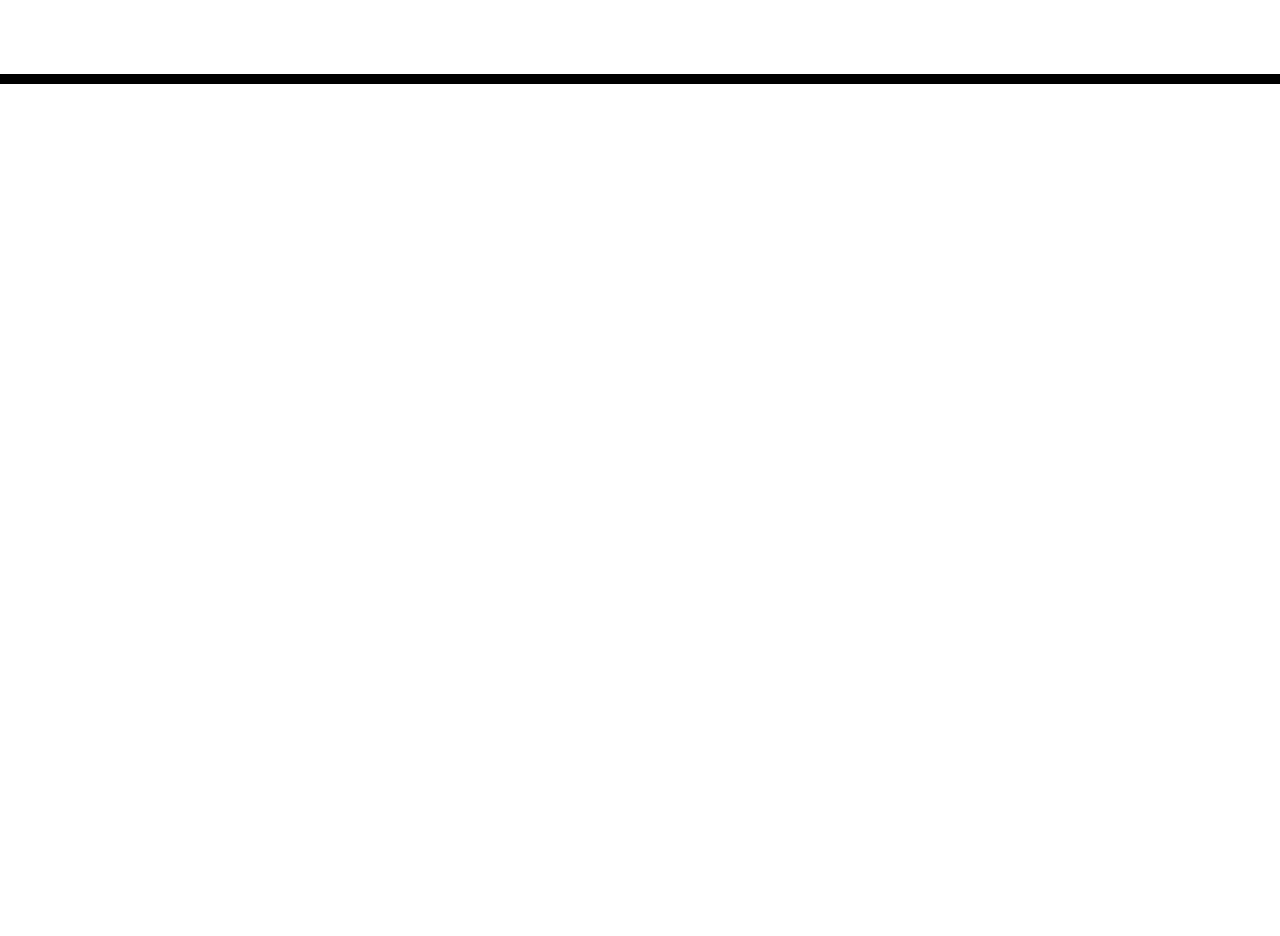
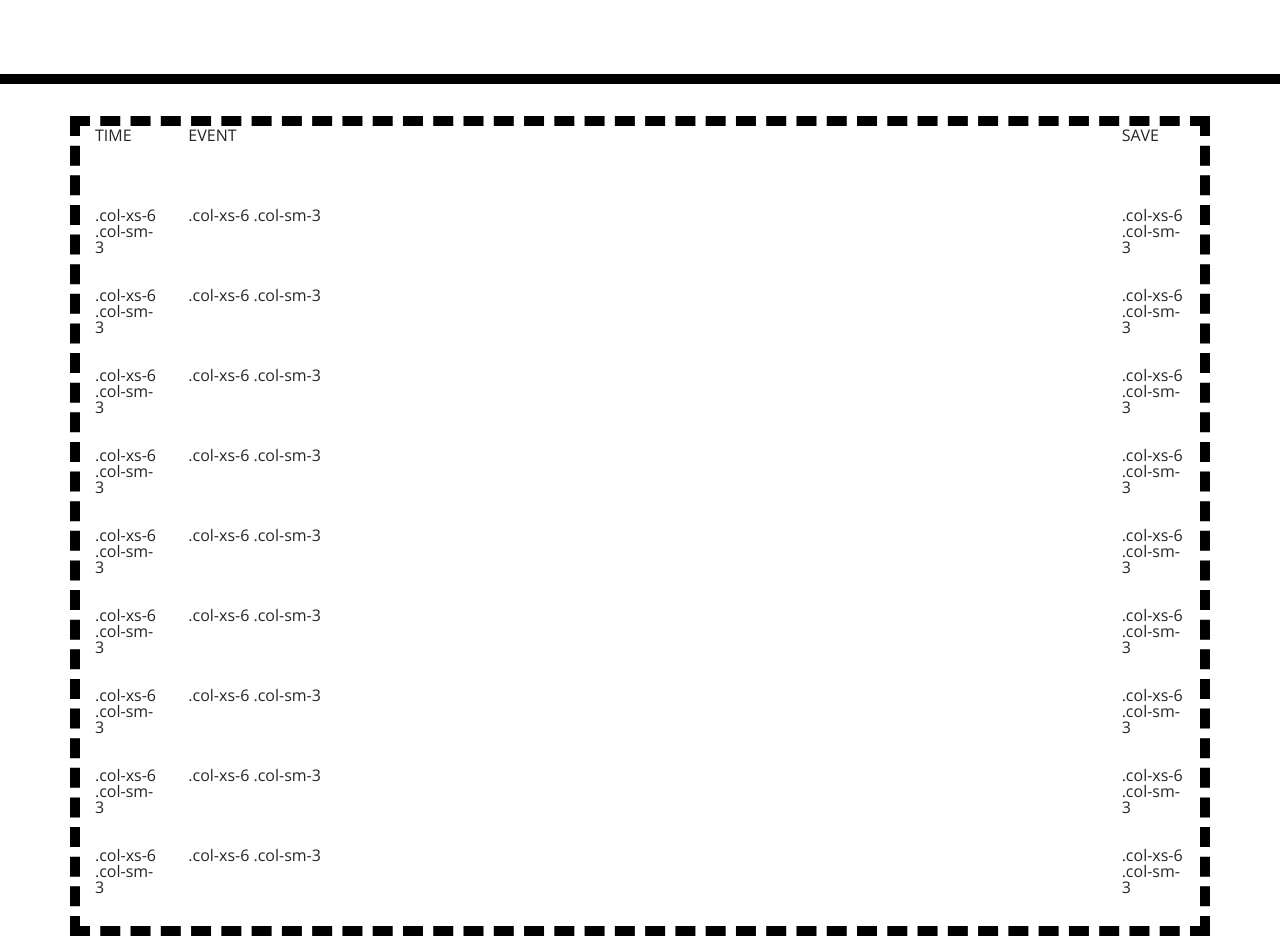
Before and after one commit to VictoriaDunlap/Work-Day-Scheduler, a plain HTML site: page index.html in a window 1280 px wide. Shown: the part 220-1156 px from the top of the page. Before the commit the page ends 800 px from the top, so only its background shows below. Drawn offline with nearby package versions, Linux system fonts and the light colour scheme.

Commit message:
Time interval function made and timeblocks added

```diff
--- a/Assets/script.js
+++ b/Assets/script.js
@@ -1,3 +1,8 @@
 var todayDateAndTime = moment().format("dddd, MMMM Do YYYY, h:mm:ss a");
 
-$("#currentDay").text(todayDateAndTime);
+// adds date and time to the page
+
+var timeUpdate = () => {
+    $("#currentDay").text(todayDateAndTime);
+}
+setInterval(timeUpdate, 1000);
--- a/Assets/style.css
+++ b/Assets/style.css
@@ -69,3 +69,9 @@ textarea {
   font-size: 20px;
   transition: all 0.3s ease-in-out;
 }
+
+.container {
+  border: #000000;
+  border-style: dashed;
+  border-width: 10px;
+}
--- a/index.html
+++ b/index.html
@@ -43,6 +43,56 @@
     </header>
     <div class="container">
       <!-- Timeblocks go here -->
+      <div class="row">
+        <div class="col-xs-6 col-sm-1">TIME</div>
+        <div class="col-xs-6 col-sm-10">EVENT</div>
+        <div class="col-xs-6 col-sm-1">SAVE</div>
+      </div>
+      <div class="row">
+        <div class="col-xs-6 col-sm-1">.col-xs-6 .col-sm-3</div>
+        <div class="col-xs-6 col-sm-10">.col-xs-6 .col-sm-3</div>
+        <div class="col-xs-6 col-sm-1">.col-xs-6 .col-sm-3</div>
+      </div>
+      <div class="row">
+        <div class="col-xs-6 col-sm-1">.col-xs-6 .col-sm-3</div>
+        <div class="col-xs-6 col-sm-10">.col-xs-6 .col-sm-3</div>
+        <div class="col-xs-6 col-sm-1">.col-xs-6 .col-sm-3</div>
+      </div>
+      <div class="row">
+        <div class="col-xs-6 col-sm-1">.col-xs-6 .col-sm-3</div>
+        <div class="col-xs-6 col-sm-10">.col-xs-6 .col-sm-3</div>
+        <div class="col-xs-6 col-sm-1">.col-xs-6 .col-sm-3</div>
+      </div>
+      <div class="row">
+        <div class="col-xs-6 col-sm-1">.col-xs-6 .col-sm-3</div>
+        <div class="col-xs-6 col-sm-10">.col-xs-6 .col-sm-3</div>
+        <div class="col-xs-6 col-sm-1">.col-xs-6 .col-sm-3</div>
+      </div>
+      <div class="row">
+        <div class="col-xs-6 col-sm-1">.col-xs-6 .col-sm-3</div>
+        <div class="col-xs-6 col-sm-10">.col-xs-6 .col-sm-3</div>
+        <div class="col-xs-6 col-sm-1">.col-xs-6 .col-sm-3</div>
+      </div>
+      <div class="row">
+        <div class="col-xs-6 col-sm-1">.col-xs-6 .col-sm-3</div>
+        <div class="col-xs-6 col-sm-10">.col-xs-6 .col-sm-3</div>
+        <div class="col-xs-6 col-sm-1">.col-xs-6 .col-sm-3</div>
+      </div>
+      <div class="row">
+        <div class="col-xs-6 col-sm-1">.col-xs-6 .col-sm-3</div>
+        <div class="col-xs-6 col-sm-10">.col-xs-6 .col-sm-3</div>
+        <div class="col-xs-6 col-sm-1">.col-xs-6 .col-sm-3</div>
+      </div>
+      <div class="row">
+        <div class="col-xs-6 col-sm-1">.col-xs-6 .col-sm-3</div>
+        <div class="col-xs-6 col-sm-10">.col-xs-6 .col-sm-3</div>
+        <div class="col-xs-6 col-sm-1">.col-xs-6 .col-sm-3</div>
+      </div>
+      <div class="row">
+        <div class="col-xs-6 col-sm-1">.col-xs-6 .col-sm-3</div>
+        <div class="col-xs-6 col-sm-10">.col-xs-6 .col-sm-3</div>
+        <div class="col-xs-6 col-sm-1">.col-xs-6 .col-sm-3</div>
+      </div>
 
     </div>
 
```
